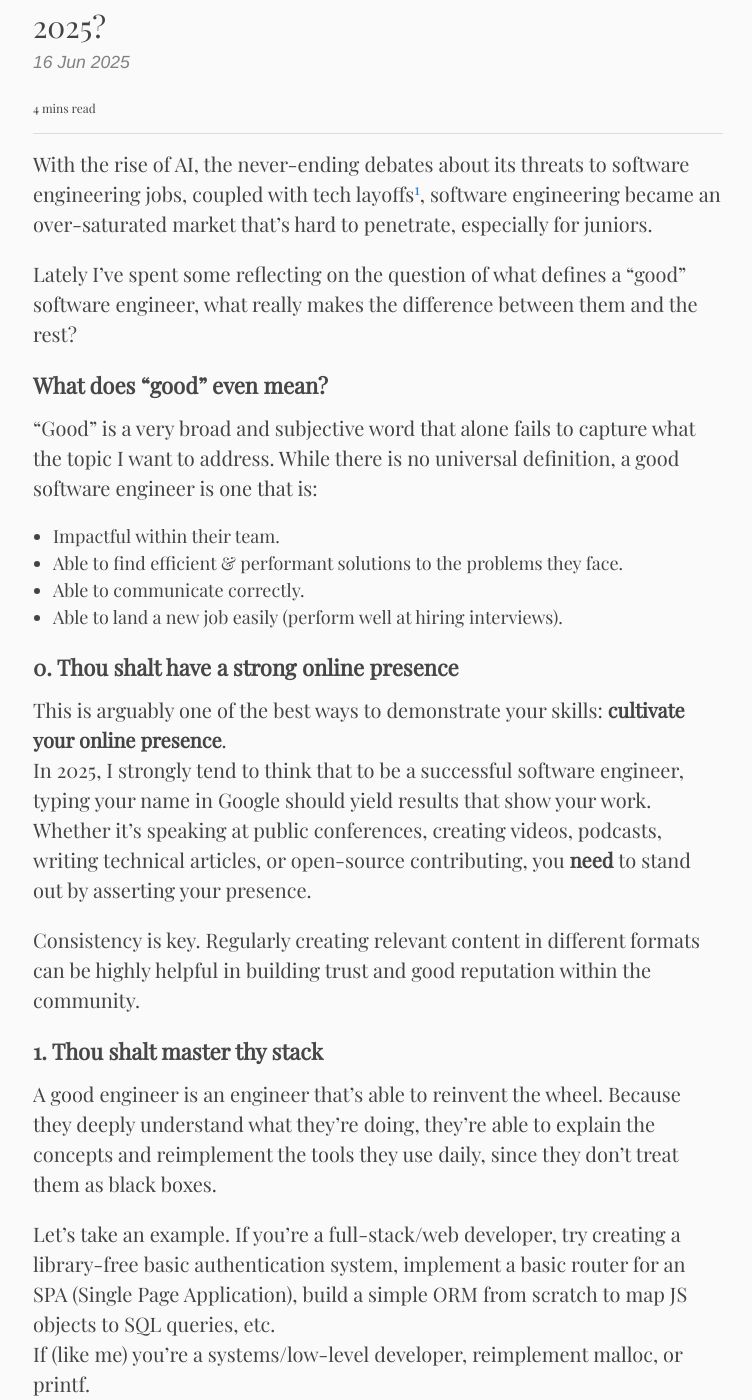
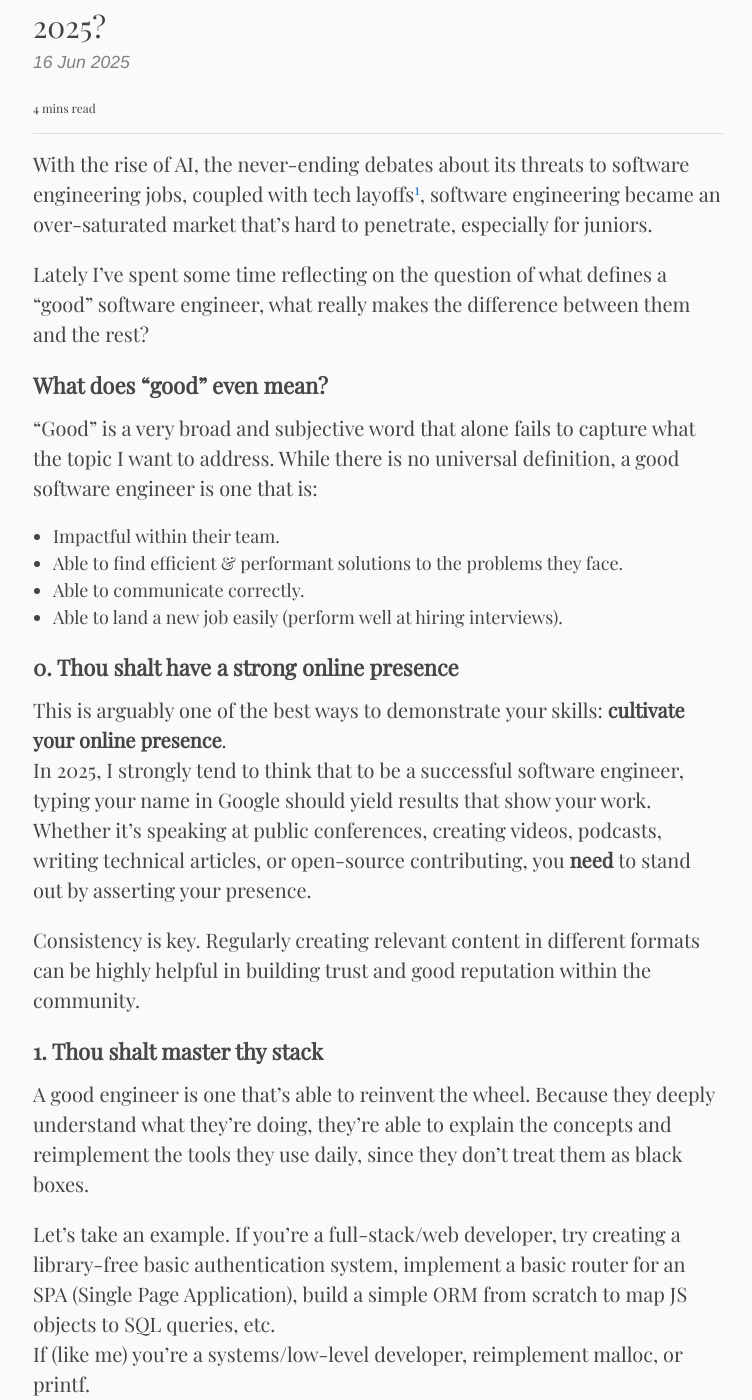
Before and after one commit to n-eq/n-eq.github.io, a Jekyll site: the page built from _posts/2025-06-16-a-good-software-engineer-2025.md, in a window 1280 px wide and 1400 px high, scrolled down 310 px. Shown: the whole window, without its empty margins (137-889 px from the left). Built offline with Jekyll 4.4.1, drawn with Linux system fonts in a browser that asks for light colours.

Commit message:
Apply suggestions from code review

```diff
--- a/_posts/2025-06-16-a-good-software-engineer-2025.md
+++ b/_posts/2025-06-16-a-good-software-engineer-2025.md
@@ -10,7 +10,7 @@ With the rise of AI, the never-ending debates about its threats to software engi
 coupled with tech layoffs[^1], software engineering became an over-saturated market that's
 hard to penetrate, especially for juniors.
 
-Lately I've spent some reflecting on the question of what defines a "good" software engineer, what
+Lately I've spent some time reflecting on the question of what defines a "good" software engineer, what
 really makes the difference between them and the rest?
 
 ## What does "good" even mean?
@@ -39,7 +39,7 @@ in building trust and good reputation within the community.
 
 ## 1. Thou shalt master thy stack
 
-A good engineer is an engineer that's able to reinvent the wheel. Because they deeply understand
+A good engineer is one that's able to reinvent the wheel. Because they deeply understand
 what they're doing, they're able to explain the concepts and reimplement the tools they use daily,
 since they don't treat them as black boxes.
 
```
